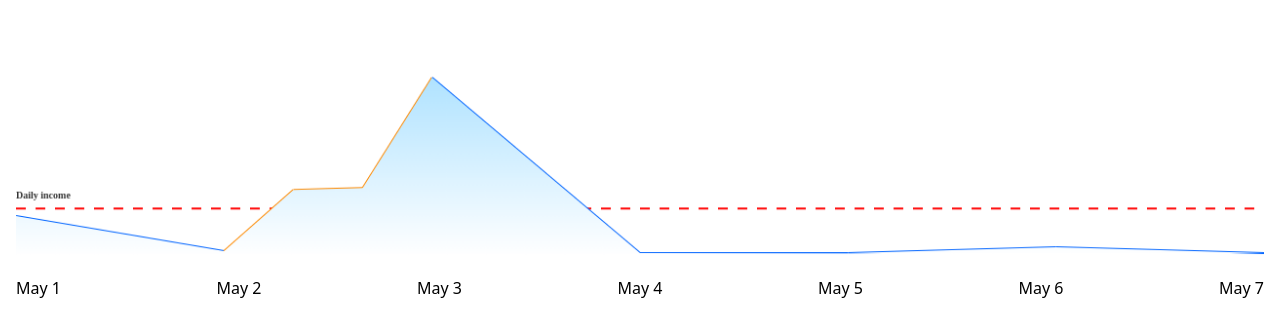
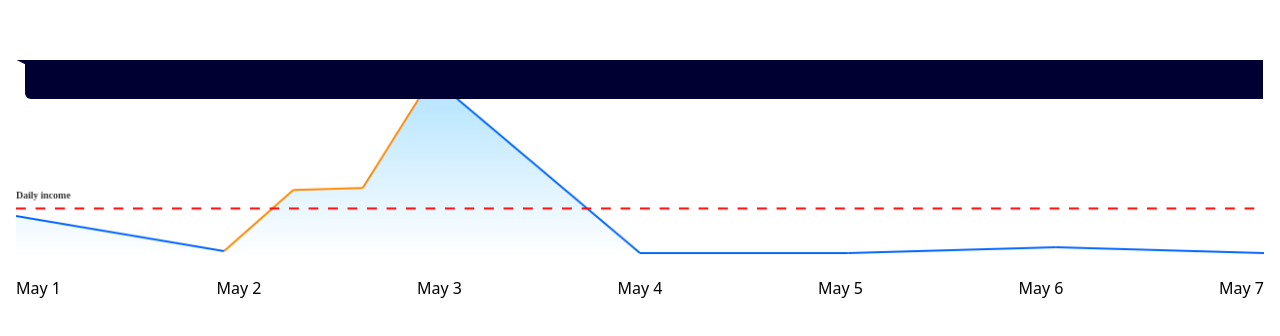
Before and after one commit to getserved/otivo, a Vue app: page / in a window 1280 px wide. Shown: the part 220-556 px from the top of the page. Built offline with nearby package versions, Linux system fonts and the light colour scheme.

Commit message:
update indicator chart
update indicator chart

```diff
--- a/src/App.vue
+++ b/src/App.vue
@@ -1,6 +1,6 @@
 <template>
   <div class="chart-container">
-    <PlainLineChart class="main-chart"/>
+    <PlainLineChart class="main-chart tw-overflow-x-hidden"/>
   </div>
 </template>
 
--- /dev/null
+++ b/src/components/IndicatorDialog.vue
@@ -0,0 +1,62 @@
+<template>
+    <div class="indicator-dialog tw-absolute tw-w-full tw-z-10 tw-w-60 tw-h-20 tw-text-white tw-overflow-hidden" :style="`left: ${centerX}px; top:${centerY}px;transform: translateY(-50%);`">
+      <div class="dialog-container tw-relative tw-w-full tw-h-full tw-text-xs text-white tw-p-4 tw-bg-midnight tw-rounded-md">
+        <div class="tw-text-white tw-font-bold">{{ title }}</div>
+        <div class="tw-text-white tw-text-xss" :key="'indicator_'+k" v-for="(indicator, k) in indicators">
+            <i>{{ indicator.icon }}</i>
+            <div>{{ indicator.text }}</div>
+        </div>
+      </div>
+    </div>
+</template>
+
+<script>
+import { defineComponent } from 'vue';
+
+export default defineComponent({
+  props: {
+    title: {
+        type: String,
+        default: '',
+    },
+    indicators: {
+        type: Array,
+        default: () => [],
+    },
+    centerX: {
+        type: Number,
+        default: -1,
+    },
+    centerY: {
+        type: Number,
+        default: -1,
+    }
+  },
+
+  setup() {
+  }
+})
+</script>
+
+<!-- Add "scoped" attribute to limit CSS to this component only -->
+<style scoped lang="scss">
+.indicator-dialog{
+    .dialog-container {
+        margin-left: 10px;
+    }
+    :after {
+        content: '';
+        position: absolute;
+        left: -10px;
+        top: 50%;
+        transform: translateY(-50%);
+        width: 0;
+        height: 0;
+        border-style: solid;
+        border-width: 5px 10px 5px 0;
+        border-color: transparent #000032 transparent transparent;
+    }
+
+
+}
+</style>
--- a/src/components/PlainLineChart.vue
+++ b/src/components/PlainLineChart.vue
@@ -1,21 +1,24 @@
 <template>
-  <div class="plain-line-chart tw-relative tw-w-full tw-h-full tw-min-h-60">
+  <div class="plain-line-chart tw-relative tw-w-full tw-h-full tw-min-h-60 tw-overflow-x-hidden">
     <canvas class="tw-absolute tw-w-full" ref="plainLineChart"></canvas>
     <canvas class="tw-absolute tw-w-full tw-z-5" ref="plainLineChartOverlay" @mousemove="handleMouseMove"></canvas>
+    <IndicatorDialog :title="indicatorDialog.title" :indicators="indicatorDialog.indicators" :centerX="indicatorDialog.centerX" :centerY="indicatorDialog.centerY"/>
     <ul class="tw-absolute tw-bottom-0 tw-w-full tw-flex tw-flex-row tw-justify-between tw-mt-5">
       <li :key="'date_'+date" v-for="([date]) in myChartData">
         {{ getLocaleDate(date) }}
       </li>
     </ul>
+
   </div>
 </template>
 
 <script>
-import { defineComponent, onMounted, ref } from 'vue';
-import { filterSeqDate, getCenterY, localeDate, cumulate } from '/src/utils/data.js';
+import { defineComponent, onMounted, ref, computed, reactive } from 'vue';
+import { filterSeqDate, getCenterY, localeDate, cumulate, getBudgets, getSpendingIndicators } from '/src/utils/data.js';
 import { plainLineChartTheme } from '/src/utils/theme.js';
 import { drawLine, drawText, drawCircle, drawPolygon} from '/src/utils/canvas.js';
 import data from '/src/data/data.json';
+import IndicatorDialog from './IndicatorDialog.vue';
 
 export default defineComponent({
   props: {
@@ -48,18 +51,29 @@ export default defineComponent({
       default: 200,
     }
   },
+  components: {
+    IndicatorDialog,
+  },
 
   setup(props) {
     let plainLineChart = ref(null);
-    let myContext = null;
+    let mainContext = null;
     let canvasWidth = 0;
     let canvasHeight = 0;
-    let segments = new Array;
+    let segments = [];
+    let currentSegment = ref(null);
     let lineIncrementX = 0;
     let lineIncrementY = 0;
     let plainLineChartOverlay = ref(null);
     let overlayContext = null;
     let canvasPaddingBtm = 20;
+    const indicatorDialog = reactive({
+      centerX: computed(() => currentSegment.value ? currentSegment.value.centerX : -1),
+      centerY: computed(() => currentSegment.value ? currentSegment.value.centerY : -1),
+      title: computed(() => currentSegment.value && currentSegment.value.data ? `$${currentSegment.value.data.amount} ${currentSegment.value.data.name}` : null) ,
+      indicators: computed(() => {
+        return currentSegment.value && currentSegment.value.data ? getSpendingIndicators(currentSegment.value.data.cumulate, getBudgets(income)) : null}),
+    });
 
     const myRawData = data[props.chartDataName];
     const mySlicedData = filterSeqDate(myRawData, props.startDate, props.slots);
@@ -71,6 +85,7 @@ export default defineComponent({
       const centerX = event.pageX;
       let segment = segments.filter((seg) =>  seg.from.x <= centerX && seg.to.x >= centerX)[0];
       let centerY = getCenterY(segment.from, segment.to, centerX);
+      currentSegment.value = {...segment, centerX: centerX, centerY: centerY};
       if(centerY !== undefined) {
         overlayContext.clearRect(0, 0, plainLineChartOverlay.value.width, plainLineChartOverlay.value.height);
         drawCircle(overlayContext, centerX, centerY, 10);
@@ -83,19 +98,21 @@ export default defineComponent({
     }
 
     function draw() {
+
       // Draw Income Indicator
-      myContext.strokeStyle = plainLineChartTheme.strokeIncomeColor;
-      myContext.setLineDash(plainLineChartTheme.strokeIncomeLineDash);
+      mainContext.globalCompositeOperation='destination-over';
+      mainContext.strokeStyle = plainLineChartTheme.strokeIncomeColor;
+      mainContext.setLineDash(plainLineChartTheme.strokeIncomeLineDash);
       let incomeY = (maxSpending - income) * lineIncrementY;
-      drawLine(myContext, {x: 0, y: incomeY}, {x: canvasWidth, y: incomeY});
-      myContext.font = 'bold 10px Raleway';
-      myContext.fillStyle = plainLineChartTheme.fillIncomeColor;
-      drawText(myContext, props.chartDataIncomeText, 0, incomeY - 10);
+      drawLine(mainContext, {x: 0, y: incomeY}, {x: canvasWidth, y: incomeY});
+      mainContext.font = 'bold 10px Raleway';
+      mainContext.fillStyle = plainLineChartTheme.fillIncomeColor;
+      drawText(mainContext, props.chartDataIncomeText, 0, incomeY - 10);
 
       // Draw Spending Line Chart
-      myContext.strokeStyle = plainLineChartTheme.strokeColor;
-      myContext.lineJoin =  plainLineChartTheme.strokeLineJointStyle;
-      myContext.setLineDash(plainLineChartTheme.strokeLineDash);
+      mainContext.strokeStyle = plainLineChartTheme.strokeColor;
+      mainContext.lineJoin =  plainLineChartTheme.strokeLineJointStyle;
+      mainContext.setLineDash(plainLineChartTheme.strokeLineDash);
 
       let from = {x: 0, y: 0};
       let to = {x: 0, y: 0};
@@ -104,14 +121,15 @@ export default defineComponent({
         let dailySpending = cumulate(val, props.chartDataSpendingIdentifier);
         let trans = dailySpending.length;
         if(k === 0){
-          from.y = (maxSpending - dailySpending[0]) * lineIncrementY;
+          from.y = (maxSpending - dailySpending[0].cumulate) * lineIncrementY;
           return;
         }else{
-          dailySpending.forEach((spending) => {
+          dailySpending.forEach((daily) => {
+            let spending = daily.cumulate;
             if(spending >= income){
-              myContext.strokeStyle = plainLineChartTheme.strokeExceedingColor;
+              mainContext.strokeStyle = plainLineChartTheme.strokeExceedingColor;
             }else{
-              myContext.strokeStyle = plainLineChartTheme.strokeColor;
+              mainContext.strokeStyle = plainLineChartTheme.strokeColor;
             }
             lineIncrementX = canvasWidth / (props.slots - 1) / trans;
             to.x += lineIncrementX;
@@ -119,22 +137,22 @@ export default defineComponent({
 
             const segFrom = {...from};
             const segTo = {...to};
-            segments.push({'from': segFrom, 'to': segTo});
-            drawLine(myContext, from, to);
+            segments.push({'from': segFrom, 'to': segTo, 'data': daily});
+            drawLine(mainContext, from, to);
             from.x += lineIncrementX;
             from.y = to.y;
           });
         }
       });
 
-      let grd = myContext.createLinearGradient(0, 0, 0, canvasHeight);
+      let grd = mainContext.createLinearGradient(0, 0, 0, canvasHeight);
       plainLineChartTheme.fillPolygonColorStops.forEach(stop => {
         Object.entries(stop).forEach(([key,val]) => {
           grd.addColorStop(key, val);
         });
       });
-      myContext.fillStyle = grd;
-      drawPolygon(myContext, segments, canvasHeight);
+      mainContext.fillStyle = grd;
+      drawPolygon(mainContext, segments, canvasHeight);
     }
 
     onMounted(() => {
@@ -142,7 +160,7 @@ export default defineComponent({
       canvasHeight = plainLineChart.value.height = props.height;
       lineIncrementX = canvasWidth / (props.slots - 1);
       lineIncrementY = canvasHeight / maxSpending;
-      myContext = plainLineChart.value.getContext('2d');
+      mainContext = plainLineChart.value.getContext('2d');
       plainLineChartOverlay.value.width = canvasWidth;
       plainLineChartOverlay.value.height = canvasHeight + canvasPaddingBtm;
       overlayContext = plainLineChartOverlay.value.getContext('2d');
@@ -163,6 +181,9 @@ export default defineComponent({
       overlayContext,
       localeDate,
       getLocaleDate,
+      indicatorDialog,
+      getSpendingIndicators,
+      currentSegment,
     }
   }
 })
--- a/src/utils/canvas.js
+++ b/src/utils/canvas.js
@@ -23,12 +23,12 @@ export const drawCircle = (context, x, y, r) => {
 
 export const drawPolygon = (context, segments, canvasHeight) => {
     context.beginPath();
-    const startSegment = segments[0];
+    const startSegment = segments ? segments[0]: null;
     context.moveTo(0, canvasHeight);
-    context.lineTo(startSegment.from.x, startSegment.from.y);
-    console.log('segments', segments)
-    segments.forEach( segment => {
-        console.log('seg', segment);
+    if (startSegment) {
+        context.lineTo(startSegment.from.x,  startSegment.from.y);
+    }
+    segments?.forEach( segment => {
         context.lineTo(segment.to.x, segment.to.y);
     });
     context.closePath();
--- a/src/utils/data.js
+++ b/src/utils/data.js
@@ -22,8 +22,9 @@ export const sum = (arr, identifier) => {
 export const cumulate = (arr, identifier) => {
     let result = 0;
     return arr.map( next => {
+        console.log('next', next)
         result += next[identifier];
-        return result;
+        return {...next, 'cumulate':result};
     });
  }
 
@@ -60,7 +61,26 @@ export const getCenterY = (from, to, x) => {
     return m * x + b;
 }
 
-export const localeDate = (date, locale, ...localeSpec) => {
+/* @date            date string
+ * @locale          locale string
+ * @localeOptions  locale options
+ * Return formatted date
+*/
+export const localeDate = (date, locale, ...localeOptions) => {
     let newDate = new Date(date);
-    return newDate.toLocaleDateString(locale, ...localeSpec);
+    return newDate.toLocaleDateString(locale, ...localeOptions);
 }
+
+export const getBudgets = (budget) => [{name: 'today', amount: budget}, {name: 'past 7 days', amount: budget * 7}];
+
+export const getSpendingIndicators = (dailySpending, budgets) => {
+    return budgets.map((budget) => {
+        let diff = dailySpending - budget?.amount;
+        let name = budget?.name;
+        if (diff >= 0) {
+            return {icon: '', text: `$${diff} over budget ${name}`};
+        }else{
+            return {icon: '', text: `$${-diff} over budget ${name}`};
+        }
+    })
+}
--- a/tailwind.config.js
+++ b/tailwind.config.js
@@ -8,6 +8,24 @@ module.exports = {
         ...theme('spacing'),
       }),
     },
+    colors: {
+      current: 'currentColor',
+      midnight: '#000032',
+      gold1: '#FD8900',
+      green2: '#01CC9B',
+      white: '#FFFFFF',
+    },
+    fontSize: {
+      xss: ['0.5625rem', { lineHeight: 1.3}],
+      xs: ['0.75rem', { lineHeight: 1.3 }],
+      sm: ['0.875rem', { lineHeight: 1.3 }],
+      base: ['1rem', { lineHeight: 1.3 }],
+      lg: ['1.125rem', { lineHeight: 1.3 }],
+      xl: ['1.25rem', { lineHeight: 1.3 }],
+      '1.5xl': ['1.375rem', { lineHeight: 1.3 }],
+      '2xl': ['1.5rem', { lineHeight: 1.3 }],
+      '3xl': ['1.875rem', { lineHeight: 1.3 }],
+    },
   },
   plugins: [],
 }
```
